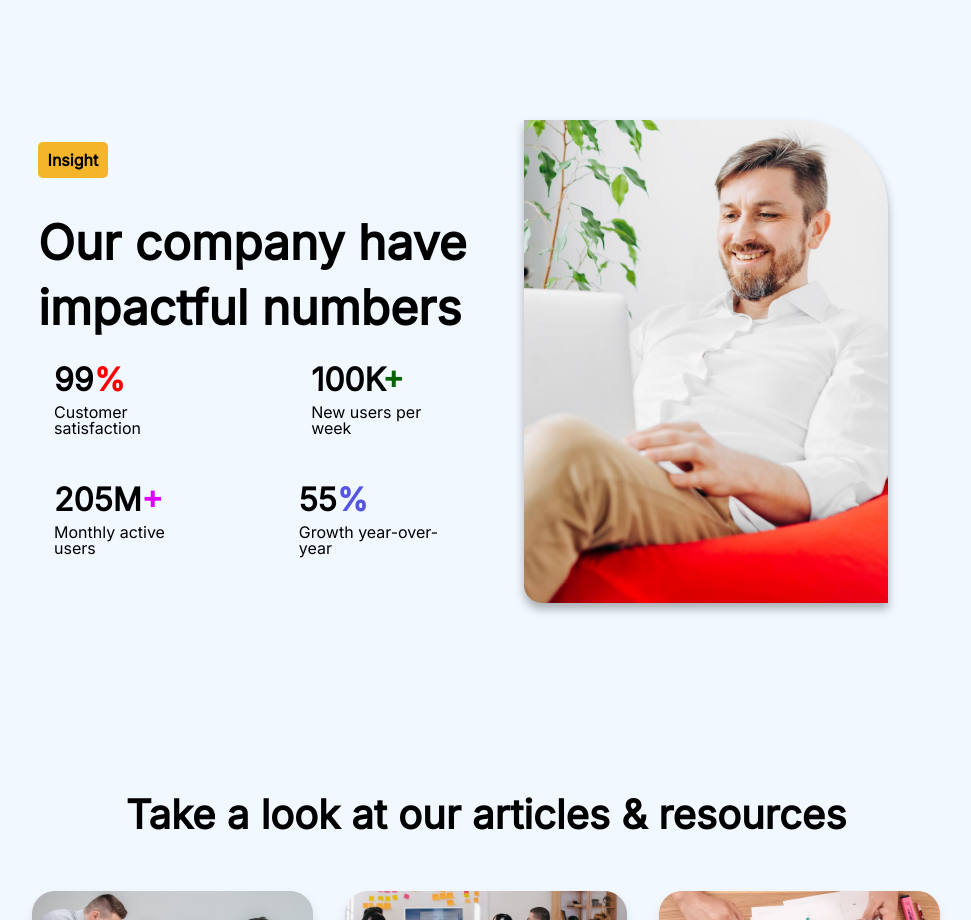
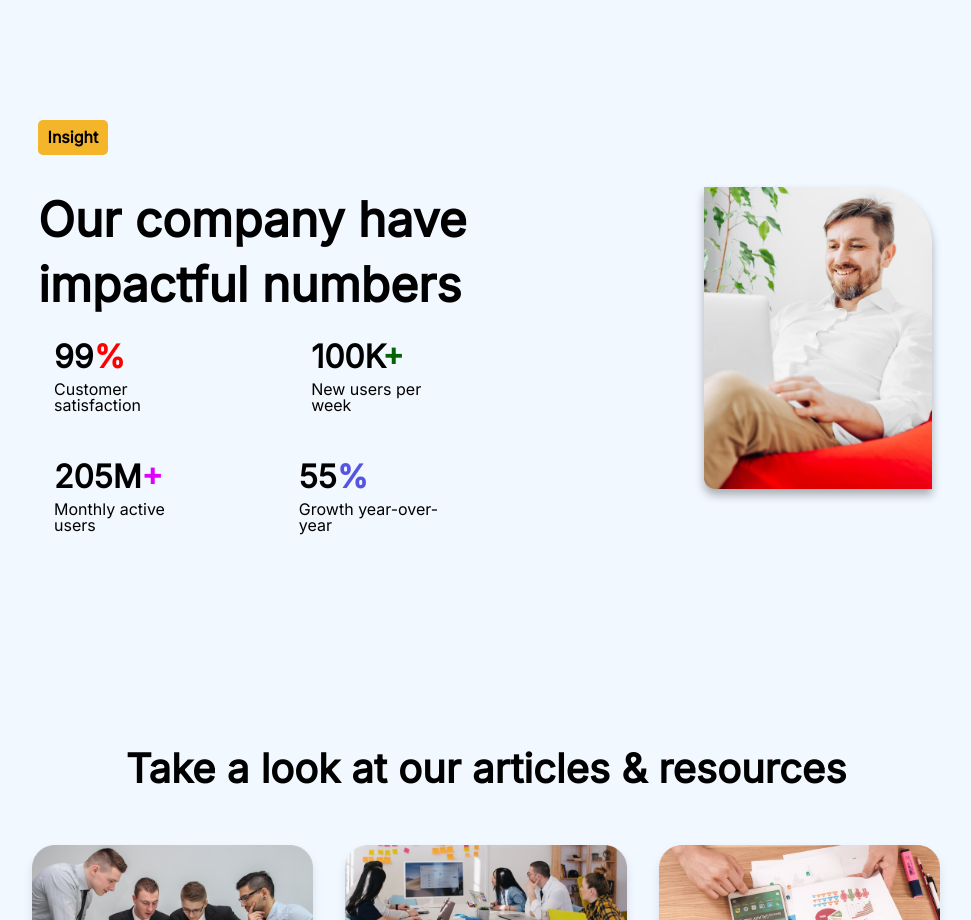
Before and after one commit to matheusgesser/gesser-bank, a React (Vite) app: page / in a window 1280 px wide. Shown: the part 3560-4480 px from the top of the page, without its empty margins (154-1125 px from the left). Built offline with nearby package versions, Linux system fonts and the light colour scheme.

Commit message:
style: insight section fixes

```diff
--- a/src/components/Insight/index.jsx
+++ b/src/components/Insight/index.jsx
@@ -38,14 +38,14 @@ export default function Insight() {
         </TextContent>
         <VisualContent>
           <BackImage src={InsightPic} loading='lazy' />
-          <Comment style={{ left: '-12vw', top: '40px' }}>
+          <Comment style={{ left: '2vw', top: '40px' }}>
             <img src={PersonOnePic} loading='lazy' />
             <section>
               <strong>"Extremely secure"</strong>
               <p>Andy Smith - Investor & Trader</p>
             </section>
           </Comment>
-          <Comment style={{ left: '-8vw', bottom: '40px' }}>
+          <Comment style={{ left: '6vw', bottom: '40px' }}>
             <img src={PersonTwoPic} loading='lazy' />
             <section>
               <strong>"Gesser Bank is the best"</strong>
--- a/src/components/Insight/styles.jsx
+++ b/src/components/Insight/styles.jsx
@@ -26,14 +26,16 @@ export const VisualContent = styled.section`
 `
 
 export const BackImage = styled.img`
-  width: 80%;
+  width: 50%;
   filter: drop-shadow(0px 6px 5px rgba(0, 0, 0, 0.3));
   transition: all 800ms;
+  margin-left: 14rem;
     &:hover {
       transform: rotate(3deg);
     }
-  @media (max-width:700px) {
-    width: 100%;
+  @media (max-width:1200px) {
+    width: 60%;
+    margin-left: 0;
     padding: 0;
   }
 `
@@ -66,7 +68,7 @@ export const Comment = styled.aside`
   & p {
     opacity: 0.8;
   }
-  @media (max-width:1400px) {
+  @media (max-width:1300px) {
     display: none;
   }
 `
```
